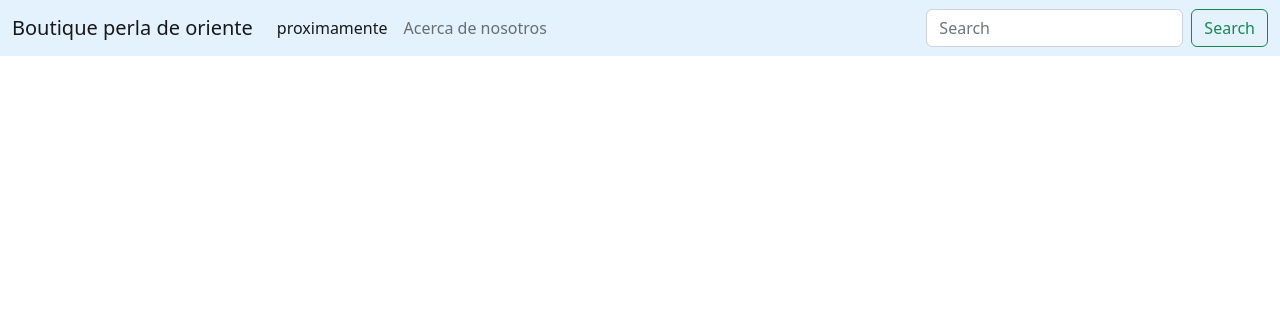
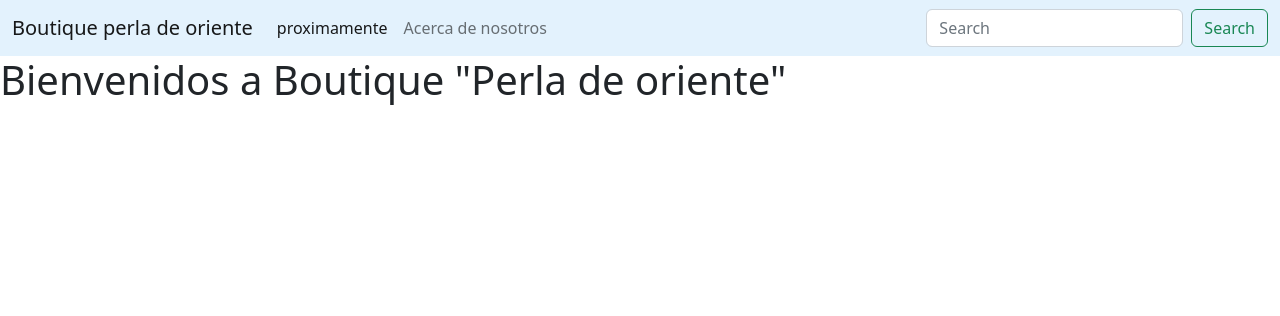
Before and after one commit to DanCastSV/proyecto-boutique, a Django app: page / in a window 1280 px wide. Shown: the top 316 px of the page. Run offline with Django 4.2, Linux system fonts and the light colour scheme.

Commit message:
Se agregan cambios a la vista

```diff
--- a/proyecto/app_tablas/Templates/index.html
+++ b/proyecto/app_tablas/Templates/index.html
@@ -30,6 +30,8 @@
         </div>
       </nav>
 
+      <h1>Bienvenidos a Boutique "Perla de oriente"</h1>
+
 
 
 </body
```
